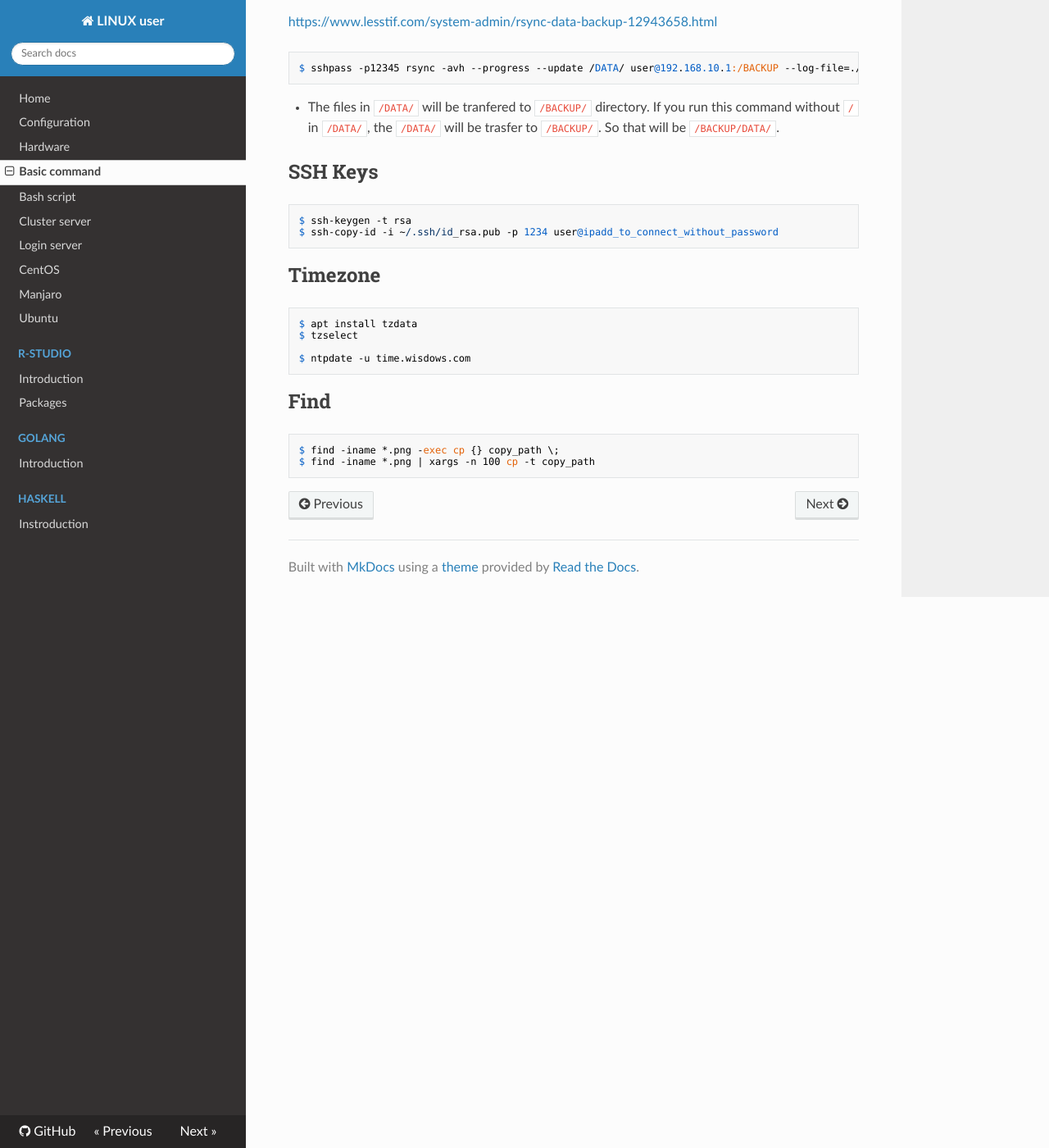
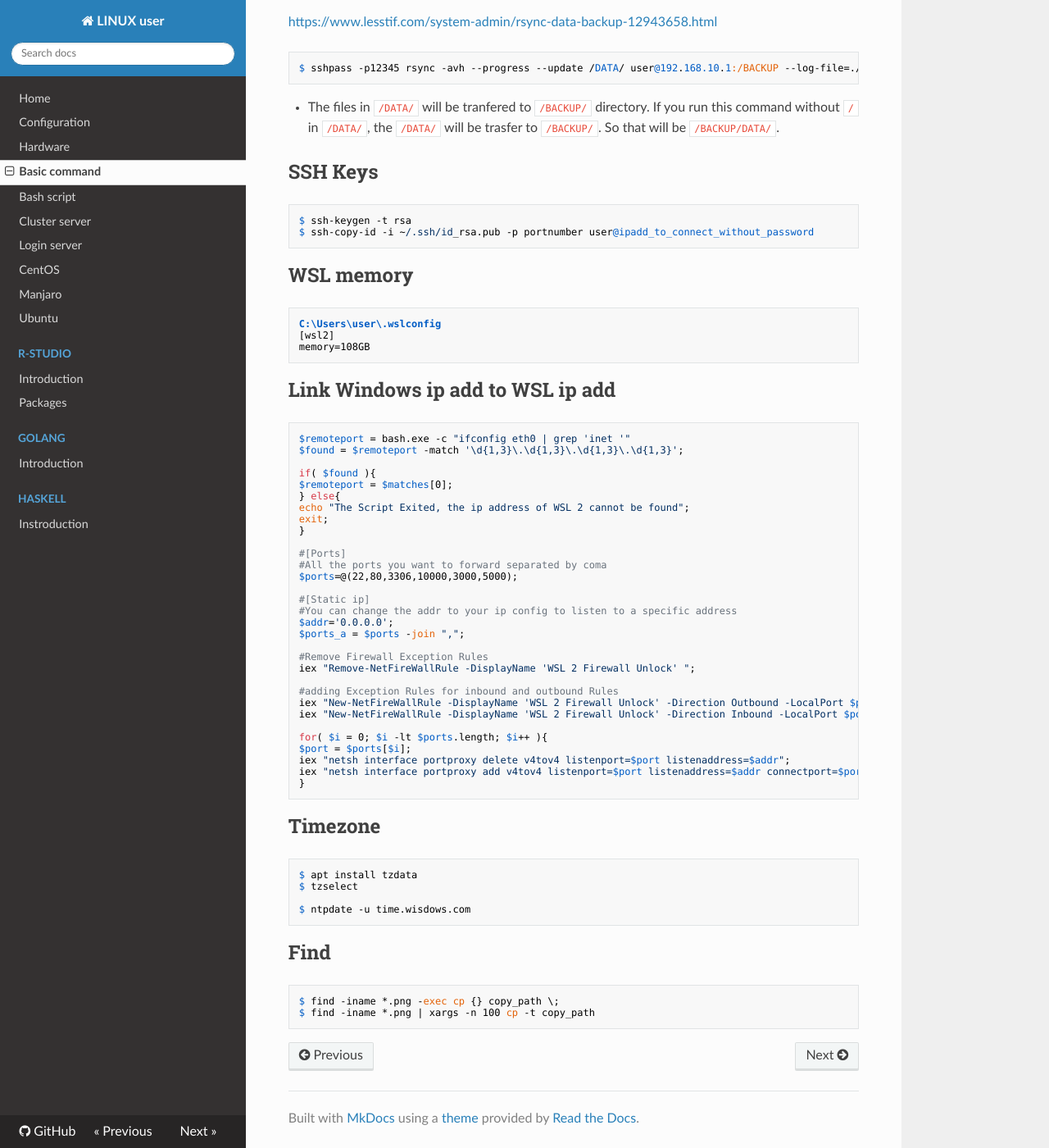
Before and after one commit to WonyoungCho/LINUX, an MkDocs documentation site: the page built from docs/basic_comm.md, in a window 1280 px wide and 1400 px high, scrolled down 6041 px. Shown: the whole window at 82% size. Built offline with MkDocs 1.6.1, drawn with Linux system fonts in a browser that asks for light colours; nearby versions of some CDN libraries; old or Windows-style settings are respelled for this version of MkDocs.

Commit message:
Update basic_comm.md

````diff
--- a/docs/basic_comm.md
+++ b/docs/basic_comm.md
@@ -277,7 +277,49 @@ $ sshpass -p12345 rsync -avh --progress --update /DATA/ user@192.168.10.1:/BACKU
 ## SSH Keys
 ```
 $ ssh-keygen -t rsa
-$ ssh-copy-id -i ~/.ssh/id_rsa.pub -p 1234 user@ipadd_to_connect_without_password
+$ ssh-copy-id -i ~/.ssh/id_rsa.pub -p portnumber user@ipadd_to_connect_without_password
+```
+
+## WSL memory
+```
+C:\Users\user\.wslconfig
+[wsl2]
+memory=108GB
+```
+
+## Link Windows ip add to WSL ip add
+```
+$remoteport = bash.exe -c "ifconfig eth0 | grep 'inet '"
+$found = $remoteport -match '\d{1,3}\.\d{1,3}\.\d{1,3}\.\d{1,3}';
+
+if( $found ){
+$remoteport = $matches[0];
+} else{
+echo "The Script Exited, the ip address of WSL 2 cannot be found";
+exit;
+}
+
+#[Ports]
+#All the ports you want to forward separated by coma
+$ports=@(22,80,3306,10000,3000,5000);
+
+#[Static ip]
+#You can change the addr to your ip config to listen to a specific address
+$addr='0.0.0.0';
+$ports_a = $ports -join ",";
+
+#Remove Firewall Exception Rules
+iex "Remove-NetFireWallRule -DisplayName 'WSL 2 Firewall Unlock' ";
+
+#adding Exception Rules for inbound and outbound Rules
+iex "New-NetFireWallRule -DisplayName 'WSL 2 Firewall Unlock' -Direction Outbound -LocalPort $ports_a -Action Allow -Protocol TCP";
+iex "New-NetFireWallRule -DisplayName 'WSL 2 Firewall Unlock' -Direction Inbound -LocalPort $ports_a -Action Allow -Protocol TCP";
+
+for( $i = 0; $i -lt $ports.length; $i++ ){
+$port = $ports[$i];
+iex "netsh interface portproxy delete v4tov4 listenport=$port listenaddress=$addr";
+iex "netsh interface portproxy add v4tov4 listenport=$port listenaddress=$addr connectport=$port connectaddress=$remoteport";
+}
 ```
 
 ## Timezone
````
